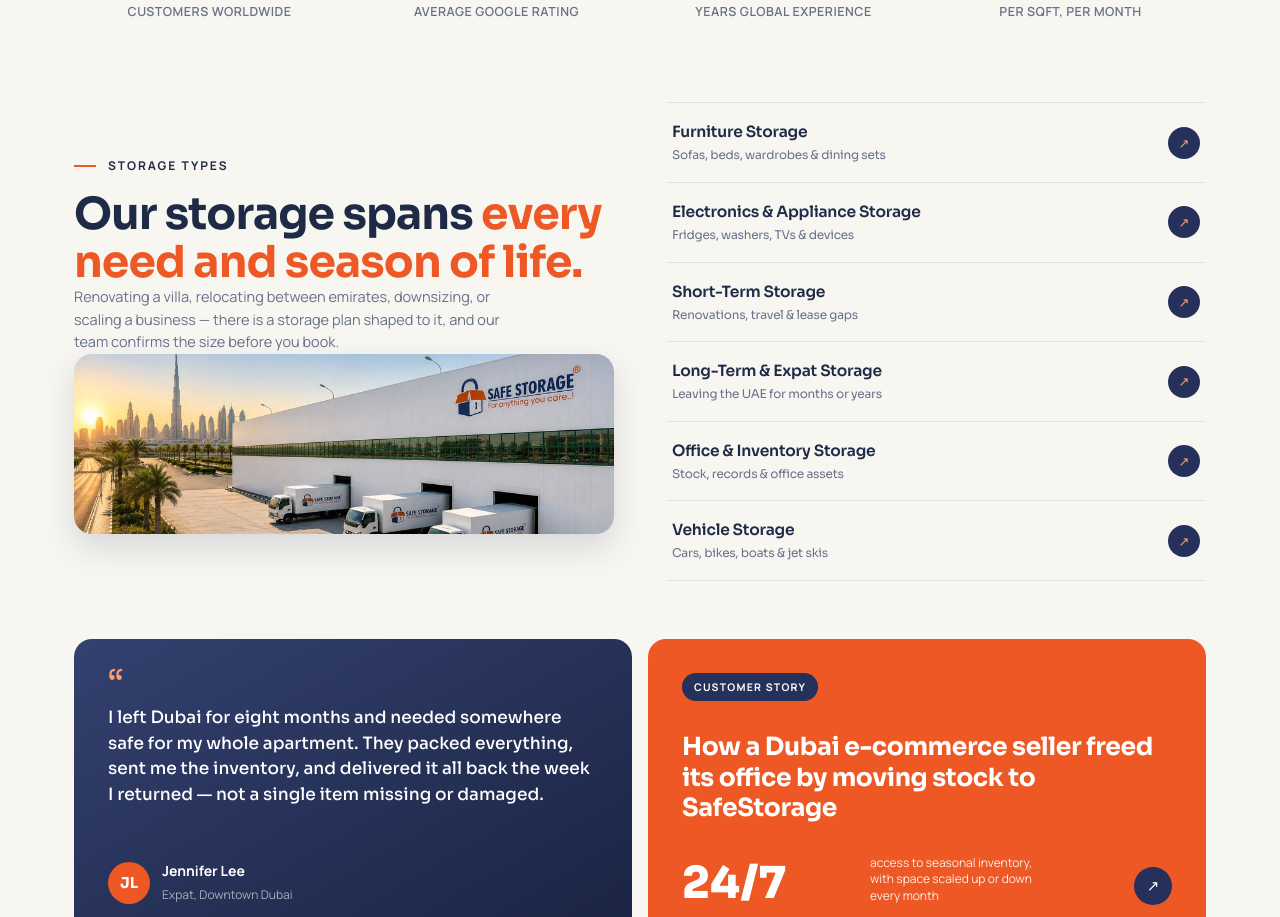
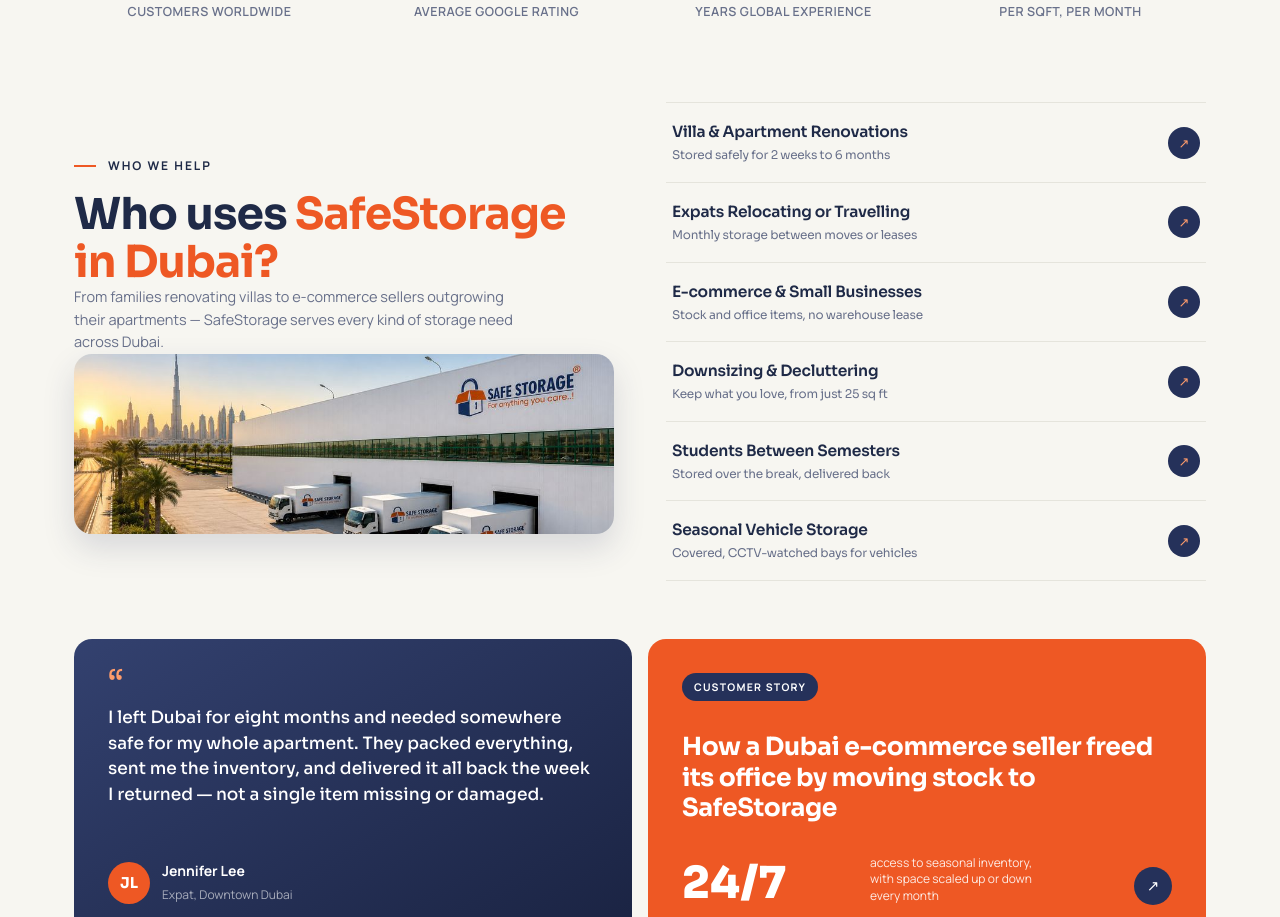
Before and after one commit to safestoragein/dubai, a Next.js app: page / in a window 1280 px wide. Shown: the part 3109-4026 px from the top of the page. Built offline with nearby package versions, Linux system fonts and the light colour scheme.

Commit message:
Home: restore 'Who uses SafeStorage in Dubai?' use cases in the split design, short lines
Co-Authored-By: Claude Opus 5 (1M context) <noreply@anthropic.com>

```diff
--- a/components/landing/landing-types.tsx
+++ b/components/landing/landing-types.tsx
@@ -2,17 +2,16 @@ import Link from "next/link"
 import s from "./landing.module.css"
 
 /* ------------------------------------------------------------------ *
- * STORAGE TYPES — comp section 6 (split + skyline card).
- * Every row points at a real specialised-storage page, which also keeps
- * those pages off the orphan list the old homepage link block covered.
+ * WHO WE HELP — the old "Who Uses SafeStorage in Dubai?" use cases and
+ * links, in the split + skyline-card design, one short line per row.
  * ------------------------------------------------------------------ */
 const types = [
-  { href: "/personal-storage-dubai/furniture-storage", title: "Furniture Storage", sub: "Sofas, beds, wardrobes & dining sets" },
-  { href: "/personal-storage-dubai/electronics-storage", title: "Electronics & Appliance Storage", sub: "Fridges, washers, TVs & devices" },
-  { href: "/self-storage-dubai/short-term", title: "Short-Term Storage", sub: "Renovations, travel & lease gaps" },
-  { href: "/personal-storage-dubai/expat-storage", title: "Long-Term & Expat Storage", sub: "Leaving the UAE for months or years" },
-  { href: "/business-storage-dubai/ecommerce-fulfilment", title: "Office & Inventory Storage", sub: "Stock, records & office assets" },
-  { href: "/personal-storage-dubai/car-storage", title: "Vehicle Storage", sub: "Cars, bikes, boats & jet skis" },
+  { href: "/self-storage-dubai/short-term", title: "Villa & Apartment Renovations", sub: "Stored safely for 2 weeks to 6 months" },
+  { href: "/personal-storage-dubai", title: "Expats Relocating or Travelling", sub: "Monthly storage between moves or leases" },
+  { href: "/business-storage-dubai/ecommerce-fulfilment", title: "E-commerce & Small Businesses", sub: "Stock and office items, no warehouse lease" },
+  { href: "/personal-storage-dubai", title: "Downsizing & Decluttering", sub: "Keep what you love, from just 25 sq ft" },
+  { href: "/personal-storage-dubai/student-storage", title: "Students Between Semesters", sub: "Stored over the break, delivered back" },
+  { href: "/personal-storage-dubai/car-storage", title: "Seasonal Vehicle Storage", sub: "Covered, CCTV-watched bays for vehicles" },
 ]
 
 export function LandingTypes() {
@@ -20,19 +19,19 @@ export function LandingTypes() {
     <section className={`${s.section} ${s.wrap}`} id="types">
       <div className={s.split}>
         <div>
-          <span className={s.howEyebrow}>Storage types</span>
+          <span className={s.howEyebrow}>Who we help</span>
           <h2>
-            Our storage spans <em>every need and season of life.</em>
+            Who uses <em>SafeStorage in Dubai?</em>
           </h2>
           <p className={s.splitBlurb}>
-            Renovating a villa, relocating between emirates, downsizing, or scaling a business —
-            there is a storage plan shaped to it, and our team confirms the size before you book.
+            From families renovating villas to e-commerce sellers outgrowing their apartments —
+            SafeStorage serves every kind of storage need across Dubai.
           </p>
           <div className={s.skylineCard} role="img" aria-label="SafeStorage warehouse and delivery fleet in Dubai" />
         </div>
         <div className={s.typeList}>
           {types.map((t) => (
-            <Link className={s.typeRow} href={t.href} key={t.href}>
+            <Link className={s.typeRow} href={t.href} key={t.title}>
               <h3>
                 {t.title}
                 <small>{t.sub}</small>
```
